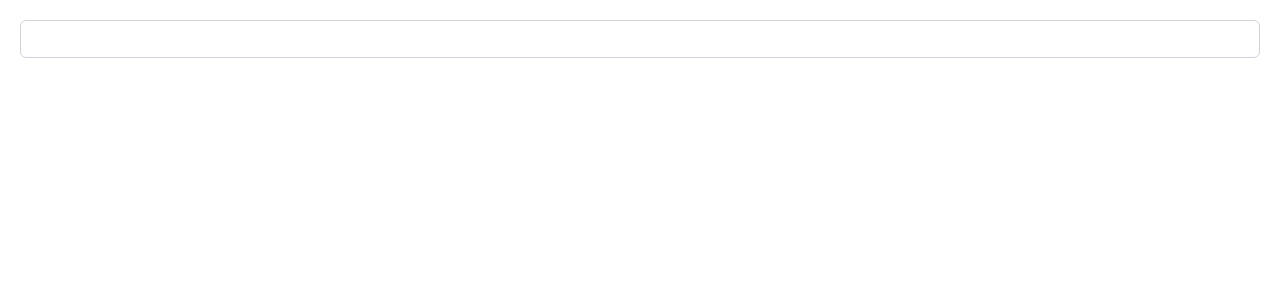
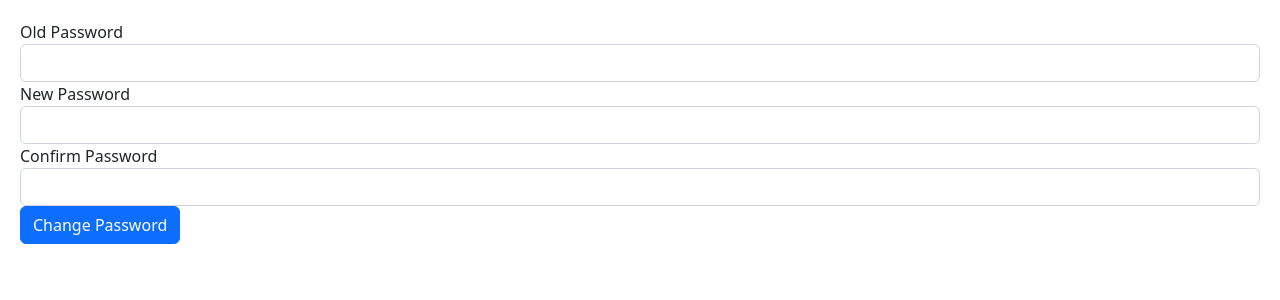
Before and after one commit to TaOleks/angWithMosh, an Angular app: page / in a window 1280 px wide. Shown: the top 300 px of the page. Built offline with nearby package versions, Linux system fonts and the light colour scheme.

Commit message:
Task Change Password Form

```diff
--- a/src/app/app.component.html
+++ b/src/app/app.component.html
@@ -1,2 +1,2 @@
 
-<app-new-form-array></app-new-form-array>
+<app-change-password-form></app-change-password-form>
--- a/src/app/app.module.ts
+++ b/src/app/app.module.ts
@@ -11,6 +11,7 @@
 import { NewCourseFormComponent } from './new-course-form/new-course-form.component';
 import { SignUpFormComponent } from './signup-form/signup-form.component';
 import { NewFormArrayComponent } from './new-form-array/new-form-array.component';
+import { ChangePasswordFormComponent } from './change-password-form/change-password-form.component';
 
 @NgModule({
   declarations: [
@@ -22,6 +23,7 @@
     NewCourseFormComponent,
     SignUpFormComponent,
     NewFormArrayComponent,
+    ChangePasswordFormComponent,
 
   ],
   imports: [
--- /dev/null
+++ b/src/app/change-password-form/change-password-form.component.html
@@ -0,0 +1,57 @@
+<form [formGroup]="form"  >
+  <div class="form-group">
+    <label for="oldPassword"> Old Password</label>
+    <input
+    formControlName="oldPassword"
+    id="oldPassword"
+    type="password"
+    class="form-control">
+
+    <div *ngIf="oldPassword?.touched && oldPassword?.invalid"
+      class="alert alert-danger">
+
+      <div *ngIf="oldPassword?.errors?.['required']"> Old Password is required
+      </div>
+
+      <div *ngIf="oldPassword?.errors?.['invalidOldPassword']">
+        Old password is invalid
+      </div>
+    </div>
+  </div>
+
+  <div class="form-group" >
+    <label for="newPassword"> New Password</label>
+    <input
+    formControlName="newPassword"
+    id="newPassword"
+    type="password"
+    class="form-control">
+    <div *ngIf="newPassword?.touched && newPassword?.invalid"
+      class="alert alert-dange" >
+      <div *ngIf="newPassword?.errors?.['required']" class="alert alert-danger">New Password is required
+      </div>
+    </div>
+  </div>
+
+  <div class="form-group">
+    <label for="confirmPassword"> Confirm Password</label>
+    <input
+    formControlName="confirmPassword"
+    id="confirmPassword"
+    type="password"
+    class="form-control">
+    <div *ngIf="confirmPassword?.touched && confirmPassword?.invalid"
+      class="alert alert-danger" >
+      <div *ngIf="confirmPassword?.errors?.['required']">
+        Confirm Password is required
+      </div>
+    </div>
+    <div *ngIf=" confirmPassword?.valid && form.invalid && form.errors?.['passwordsShouldMatch']"
+    class="alert alert-danger">
+        Password do not match
+    </div>
+  </div>
+  <button class="btn btn-primary" type="submit">
+    Change Password
+  </button>
+</form>
--- /dev/null
+++ b/src/app/change-password-form/change-password-form.component.ts
@@ -0,0 +1,45 @@
+import { Component } from '@angular/core';
+import { FormBuilder,  FormControl, FormGroup, Validators } from '@angular/forms';
+import { PasswordValidators } from './password.validators';
+
+@Component({
+  selector: 'app-change-password-form',
+  templateUrl: './change-password-form.component.html',
+  styleUrls: ['./change-password-form.component.css']
+})
+export class ChangePasswordFormComponent {
+  form:FormGroup;
+  // =new FormGroup({
+  //   oldPassword: new FormControl('',[Validators.required,
+  //     PasswordValidators.validOldPassword
+  //   ]),
+  //   newPassword: new FormControl('',Validators.required),
+  //   confirmPassword: new FormControl('',[Validators.required]),
+
+  // })
+  constructor(fb:FormBuilder){
+    this.form = fb.group({
+      oldPassword:['',
+            Validators.required,
+            PasswordValidators.validOldPassword
+          ],
+      newPassword:['',Validators.required],
+      confirmPassword:['',Validators.required]
+    },{
+      validator:PasswordValidators.passwordsShouldMatch
+      })
+  }
+
+  get oldPassword(){
+    return this.form.get('oldPassword')
+  }
+  get newPassword(){
+    return this.form.get('newPassword')
+  }
+  get confirmPassword(){
+    return this.form.get('confirmPassword')
+  }
+
+
+
+}
--- /dev/null
+++ b/src/app/change-password-form/password.validators.ts
@@ -0,0 +1,27 @@
+import { AbstractControl, ValidationErrors} from "@angular/forms";
+
+
+export class PasswordValidators{
+
+  static validOldPassword(control:AbstractControl){
+      return new Promise((resolve)=>{
+        if (control.value  !== '1234')
+            resolve({invalidOldPassword:true});
+        else
+        resolve(null)
+      })
+    }
+
+
+
+
+   static passwordsShouldMatch(control:AbstractControl){
+    let newPassword=control.get('newPassword')
+
+    let confirmPassword=control.get('confirmPassword')
+    if(newPassword?.value!==confirmPassword?.value)
+      return{passwordsShouldMatch:true}
+    return null
+    }
+
+ }
--- a/src/app/new-form-array/new-form-array.component.ts
+++ b/src/app/new-form-array/new-form-array.component.ts
@@ -7,22 +7,16 @@
   styleUrls: ['./new-form-array.component.css']
 })
 export class NewFormArrayComponent {
- form=new FormGroup({
-  name:new FormControl('', Validators.required),
-  contact:new FormGroup({
-    email:new FormControl(),
-    phone: new FormControl()
-  }),
-  topics:new FormArray([])
- });
+ form;
 
  constructor(fb:FormBuilder){
-   fb.group({
+   this.form=fb.group({
     name:['', Validators.required],
     contact:fb.group({
       email:[],
       phone:[]
-    })
+    }),
+    topics:fb.array([])
    })
  }
 
```
Also changed, not shown: src/app/change-password-form/change-password-form.component.css (added), 1 other file (tests, documents, lock files or other folders).
